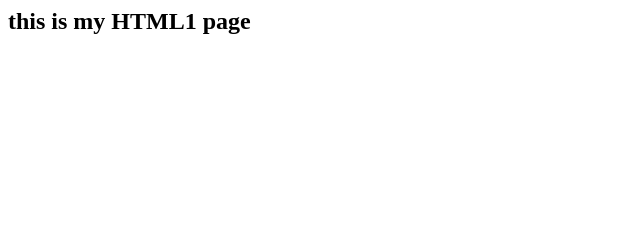
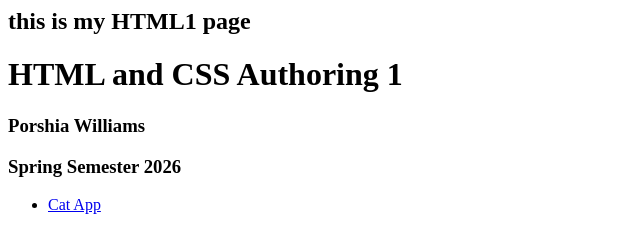
Before and after one commit to pyoniii/mctc_html1, a plain HTML site: page index.html in a window 1280 px wide. Shown: the whole page, without its empty margins (0-640 px from the left). Drawn offline with Linux system fonts and the light colour scheme.

Commit message:
Update index.html to include cat photos link

```diff
--- a/index.html
+++ b/index.html
@@ -1 +1,18 @@
 <h2>this is my HTML1 page</h2>
+
+
+<html lang="en">
+  <head>
+    <title>HTML and CSS Authoring 1</title>
+  </head>
+
+  <body>
+    <h1>HTML and CSS Authoring 1</h1>
+    <h3>Porshia Williams</h3>
+    <h3>Spring Semester 2026</h3>
+
+    <ul>
+      <li><a href="Cat App/index.html">Cat App</a></li>
+    </ul>
+  </body>
+</html>
```
